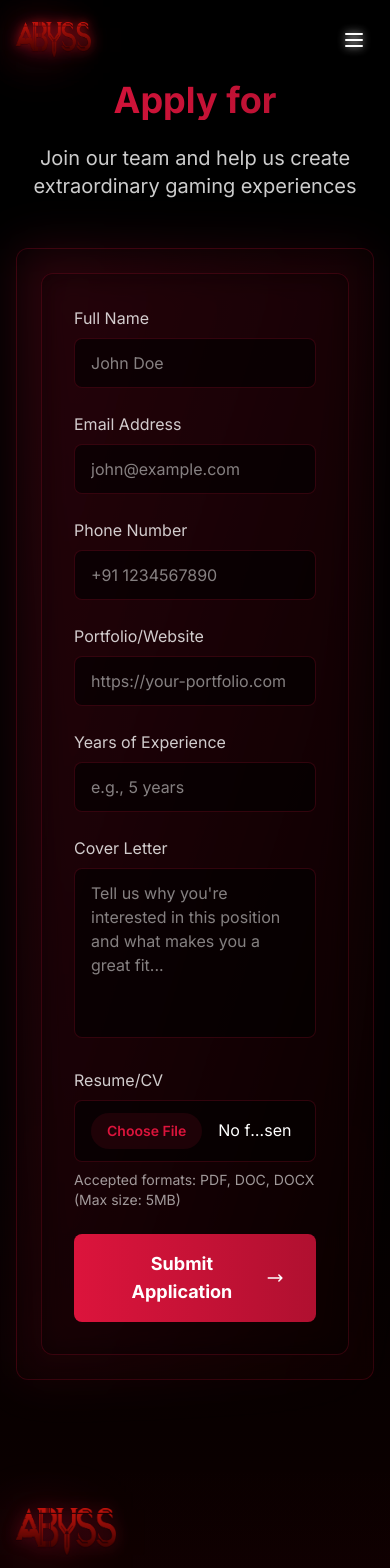
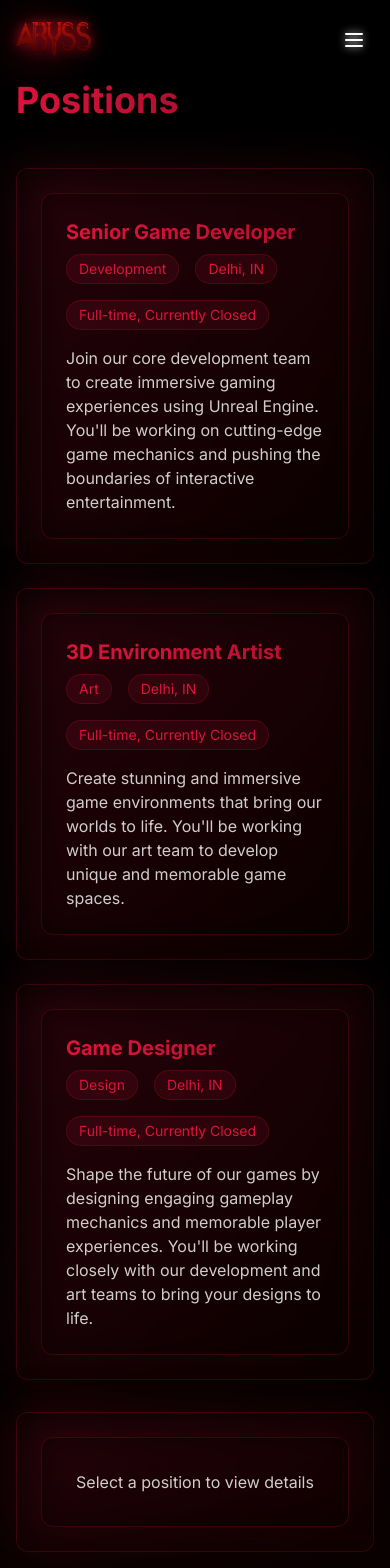
Before and after one commit to The-Abyss-Studios/Website-Main, a Next.js app: page /careers/apply in a window 390 px wide. Shown: the top 1568 px of the page. Built offline with nearby package versions, Linux system fonts and the light colour scheme.

Commit message:
Update page.tsx

```diff
--- a/src/app/careers/apply/page.tsx
+++ b/src/app/careers/apply/page.tsx
@@ -1,253 +1,91 @@
 'use client';
 
-import React, { useState, useEffect, Suspense } from 'react';
-import { useSearchParams } from 'next/navigation';
+import React from 'react';
 import Navbar from '@/components/Navbar';
 import Footer from '@/components/Footer';
 import TechBackground from '@/components/TechBackground';
 
-interface ApplicationForm {
-  position: string;
-  name: string;
-  email: string;
-  phone: string;
-  portfolio: string;
-  experience: string;
-  message: string;
-  resume: File | null;
+interface JobPosition {
+  title: string;
+  department: string;
+  location: string;
+  type: string;
+  description: string;
+  requirements: string[];
+  responsibilities: string[];
 }
 
-function ApplicationForm() {
-  const searchParams = useSearchParams();
-  const position = searchParams?.get('position') || '';
+const jobPositions: JobPosition[] = [
+  {
+    title: "Senior Game Developer",
+    department: "Development",
+    location: "Delhi, IN",
+    type: "Full-time, Currently Closed",
+    description: "Join our core development team to create immersive gaming experiences using Unreal Engine. You'll be working on cutting-edge game mechanics and pushing the boundaries of interactive entertainment.",
+    requirements: [
+      "5+ years of experience in game development",
+      "Strong proficiency in C++ and Unreal Engine",
+      "Experience with multiplayer game development",
+      "Strong understanding of game design principles",
+      "Excellent problem-solving skills"
+    ],
+    responsibilities: [
+      "Design and implement core game systems",
+      "Optimize game performance and memory usage",
+      "Collaborate with artists and designers",
+      "Mentor junior developers",
+      "Participate in code reviews and technical discussions"
+    ]
+  },
+  {
+    title: "3D Environment Artist",
+    department: "Art",
+    location: "Delhi, IN",
+    type: "Full-time, Currently Closed",
+    description: "Create stunning and immersive game environments that bring our worlds to life. You'll be working with our art team to develop unique and memorable game spaces.",
+    requirements: [
+      "3+ years of experience in 3D environment art",
+      "Proficiency in Maya, ZBrush, and Substance Painter",
+      "Strong understanding of PBR workflows",
+      "Experience with Unreal Engine",
+      "Portfolio demonstrating environment art skills"
+    ],
+    responsibilities: [
+      "Create high-quality 3D environments",
+      "Optimize assets for real-time rendering",
+      "Work with the art director to maintain visual consistency",
+      "Collaborate with level designers",
+      "Implement environment lighting and effects"
+    ]
+  },
+  {
+    title: "Game Designer",
+    department: "Design",
+    location: "Delhi, IN",
+    type: "Full-time, Currently Closed",
+    description: "Shape the future of our games by designing engaging gameplay mechanics and memorable player experiences. You'll be working closely with our development and art teams to bring your designs to life.",
+    requirements: [
+      "3+ years of experience in game design",
+      "Strong understanding of game mechanics and systems",
+      "Experience with game design documentation",
+      "Knowledge of current gaming trends",
+      "Excellent communication skills"
+    ],
+    responsibilities: [
+      "Design and document game mechanics",
+      "Create and balance gameplay systems",
+      "Work with the team to implement designs",
+      "Playtest and iterate on game features",
+      "Contribute to the overall game vision"
+    ]
+  }
+];
 
-  const [formData, setFormData] = useState<ApplicationForm>({
-    position,
-    name: '',
-    email: '',
-    phone: '',
-    portfolio: '',
-    experience: '',
-    message: '',
-    resume: null
-  });
-
-  const [isSubmitting, setIsSubmitting] = useState(false);
-  const [submitStatus, setSubmitStatus] = useState<{
-    type: 'success' | 'error' | null;
-    message: string;
-  }>({ type: null, message: '' });
-
-  const handleChange = (e: React.ChangeEvent<HTMLInputElement | HTMLTextAreaElement>) => {
-    const { name, value } = e.target;
-    setFormData(prev => ({
-      ...prev,
-      [name]: value
-    }));
-  };
-
-  const handleFileChange = (e: React.ChangeEvent<HTMLInputElement>) => {
-    if (e.target.files && e.target.files[0]) {
-      setFormData(prev => ({
-        ...prev,
-        resume: e.target.files![0]
-      }));
-    }
-  };
-
-  const handleSubmit = async (e: React.FormEvent) => {
-    e.preventDefault();
-    setIsSubmitting(true);
-    setSubmitStatus({ type: null, message: '' });
-
-    try {
-      const formDataToSend = new FormData();
-      Object.entries(formData).forEach(([key, value]) => {
-        if (value !== null) {
-          formDataToSend.append(key, value);
-        }
-      });
-
-      const response = await fetch('/api/sendApplication', {
-        method: 'POST',
-        body: formDataToSend,
-      });
-
-      const data = await response.json();
-
-      if (response.ok) {
-        setSubmitStatus({
-          type: 'success',
-          message: 'Application submitted successfully! We\'ll review your application and get back to you soon.'
-        });
-        setFormData({
-          position,
-          name: '',
-          email: '',
-          phone: '',
-          portfolio: '',
-          experience: '',
-          message: '',
-          resume: null
-        });
-      } else {
-        throw new Error(data.message || 'Failed to submit application');
-      }
-    } catch (error) {
-      setSubmitStatus({
-        type: 'error',
-        message: error instanceof Error ? error.message : 'Failed to submit application'
-      });
-    } finally {
-      setIsSubmitting(false);
-    }
-  };
-
-  return (
-    <div className="max-w-3xl mx-auto">
-      <div className="text-center mb-12">
-        <h1 className="text-4xl md:text-5xl font-bold mb-6 bg-gradient-to-r from-[#DC143C] to-[#B01030] bg-clip-text text-transparent">
-          Apply for {position}
-        </h1>
-        <p className="text-xl text-white/80">
-          Join our team and help us create extraordinary gaming experiences
-        </p>
-      </div>
-
-      <div className="card">
-        <div className="absolute inset-0 bg-gradient-to-br from-[#DC143C]/20 to-transparent rounded-xl blur-xl"></div>
-        <div className="relative bg-black/40 backdrop-blur-md rounded-xl p-8 border border-[#DC143C]/20">
-          {submitStatus.type && (
-            <div className={`mb-6 p-4 rounded-lg ${
-              submitStatus.type === 'success'
-                ? 'bg-green-500/20 border border-green-500/50 text-green-300'
-                : 'bg-red-500/20 border border-red-500/50 text-red-300'
-            }`}>
-              {submitStatus.message}
-            </div>
-          )}
-
-          <form onSubmit={handleSubmit} className="space-y-6">
-            <div>
-              <label htmlFor="name" className="block text-white/80 mb-2">Full Name</label>
-              <input
-                type="text"
-                id="name"
-                name="name"
-                value={formData.name}
-                onChange={handleChange}
-                required
-                className="w-full px-4 py-3 bg-black/60 border border-[#DC143C]/20 rounded-lg focus:outline-none focus:border-[#DC143C] text-white placeholder-white/50"
-                placeholder="John Doe"
-              />
-            </div>
-
-            <div>
-              <label htmlFor="email" className="block text-white/80 mb-2">Email Address</label>
-              <input
-                type="email"
-                id="email"
-                name="email"
-                value={formData.email}
-                onChange={handleChange}
-                required
-                className="w-full px-4 py-3 bg-black/60 border border-[#DC143C]/20 rounded-lg focus:outline-none focus:border-[#DC143C] text-white placeholder-white/50"
-                placeholder="john@example.com"
-              />
-            </div>
-
-            <div>
-              <label htmlFor="phone" className="block text-white/80 mb-2">Phone Number</label>
-              <input
-                type="tel"
-                id="phone"
-                name="phone"
-                value={formData.phone}
-                onChange={handleChange}
-                required
-                className="w-full px-4 py-3 bg-black/60 border border-[#DC143C]/20 rounded-lg focus:outline-none focus:border-[#DC143C] text-white placeholder-white/50"
-                placeholder="+91 1234567890"
-              />
-            </div>
-
-            <div>
-              <label htmlFor="portfolio" className="block text-white/80 mb-2">Portfolio/Website</label>
-              <input
-                type="url"
-                id="portfolio"
-                name="portfolio"
-                value={formData.portfolio}
-                onChange={handleChange}
-                className="w-full px-4 py-3 bg-black/60 border border-[#DC143C]/20 rounded-lg focus:outline-none focus:border-[#DC143C] text-white placeholder-white/50"
-                placeholder="https://your-portfolio.com"
-              />
-            </div>
-
-            <div>
-              <label htmlFor="experience" className="block text-white/80 mb-2">Years of Experience</label>
-              <input
-                type="text"
-                id="experience"
-                name="experience"
-                value={formData.experience}
-                onChange={handleChange}
-                required
-                className="w-full px-4 py-3 bg-black/60 border border-[#DC143C]/20 rounded-lg focus:outline-none focus:border-[#DC143C] text-white placeholder-white/50"
-                placeholder="e.g., 5 years"
-              />
-            </div>
-
-            <div>
-              <label htmlFor="message" className="block text-white/80 mb-2">Cover Letter</label>
-              <textarea
-                id="message"
-                name="message"
-                value={formData.message}
-                onChange={handleChange}
-                required
-                rows={6}
-                className="w-full px-4 py-3 bg-black/60 border border-[#DC143C]/20 rounded-lg focus:outline-none focus:border-[#DC143C] text-white placeholder-white/50 resize-none"
-                placeholder="Tell us why you're interested in this position and what makes you a great fit..."
-              />
-            </div>
-
-            <div>
-              <label htmlFor="resume" className="block text-white/80 mb-2">Resume/CV</label>
-              <input
-                type="file"
-                id="resume"
-                name="resume"
-                onChange={handleFileChange}
-                required
-                accept=".pdf,.doc,.docx"
-                className="w-full px-4 py-3 bg-black/60 border border-[#DC143C]/20 rounded-lg focus:outline-none focus:border-[#DC143C] text-white file:mr-4 file:py-2 file:px-4 file:rounded-full file:border-0 file:text-sm file:font-semibold file:bg-[#DC143C]/10 file:text-[#DC143C] hover:file:bg-[#DC143C]/20"
-              />
-              <p className="mt-2 text-sm text-white/60">
-                Accepted formats: PDF, DOC, DOCX (Max size: 5MB)
-              </p>
-            </div>
-
-            <button
-              type="submit"
-              disabled={isSubmitting}
-              className="relative group w-full px-8 py-4 bg-gradient-to-r from-[#DC143C] to-[#B01030] text-white rounded-lg overflow-hidden transition-all duration-300 hover:scale-105 hover:shadow-[0_0_30px_rgba(220,20,60,0.5)]"
-            >
-              <div className="absolute inset-0 bg-gradient-to-r from-[#DC143C]/0 via-white/20 to-[#DC143C]/0 translate-x-[-100%] group-hover:translate-x-[100%] transition-transform duration-1000"></div>
-              <span className="relative flex items-center justify-center gap-2 text-lg font-bold">
-                {isSubmitting ? 'Submitting...' : 'Submit Application'}
-                <svg className="w-5 h-5 group-hover:translate-x-1 transition-transform" fill="none" stroke="currentColor" viewBox="0 0 24 24">
-                  <path strokeLinecap="round" strokeLinejoin="round" strokeWidth={2} d="M17 8l4 4m0 0l-4 4m4-4H3" />
-                </svg>
-              </span>
-            </button>
-          </form>
-        </div>
-      </div>
-    </div>
-  );
-}
+const CONTACT_EMAIL = "contactus@abyssstudios.site";
 
 export default function Apply() {
+  const [selectedJob, setSelectedJob] = React.useState<JobPosition | null>(null);
+
   const handleNavClick = (sectionId: string) => {
     const element = document.getElementById(sectionId);
     if (element) {
@@ -266,22 +104,102 @@ export default function Apply() {
     <main className="min-h-screen bg-gradient-to-b from-black via-black to-[#1a0000] text-white">
       <TechBackground />
       <Navbar />
-
-      {/* Application Form Section */}
       <section className="py-20 px-4">
-        <Suspense fallback={
-          <div className="max-w-3xl mx-auto text-center">
-            <div className="animate-pulse">
-              <div className="h-12 bg-[#DC143C]/20 rounded-lg mb-6"></div>
-              <div className="h-4 bg-[#DC143C]/20 rounded-lg mb-4"></div>
-              <div className="h-4 bg-[#DC143C]/20 rounded-lg w-3/4 mx-auto"></div>
+        <div className="max-w-7xl mx-auto">
+          <h2 className="section-title mb-12">Positions</h2>
+          <div className="grid grid-cols-1 lg:grid-cols-2 gap-8">
+            {/* Job Listings */}
+            <div className="space-y-6">
+              {jobPositions.map((job, index) => (
+                <div
+                  key={index}
+                  className={`card group cursor-pointer ${selectedJob === job ? 'ring-2 ring-[#DC143C]' : ''}`}
+                  onClick={() => setSelectedJob(job)}
+                >
+                  <div className="absolute inset-0 bg-gradient-to-br from-[#DC143C]/20 to-transparent rounded-xl blur-xl group-hover:blur-2xl transition-all duration-500"></div>
+                  <div className="relative bg-black/40 backdrop-blur-md rounded-xl p-6 border border-[#DC143C]/20 group-hover:border-[#DC143C]/40 transition-all duration-500">
+                    <h3 className="text-xl font-bold mb-2 bg-gradient-to-r from-[#DC143C] to-[#B01030] bg-clip-text text-transparent">
+                      {job.title}
+                    </h3>
+                    <div className="flex flex-wrap gap-4 mb-4">
+                      <span className="px-3 py-1 text-sm bg-[#DC143C]/10 text-[#DC143C] rounded-full border border-[#DC143C]/20">
+                        {job.department}
+                      </span>
+                      <span className="px-3 py-1 text-sm bg-[#DC143C]/10 text-[#DC143C] rounded-full border border-[#DC143C]/20">
+                        {job.location}
+                      </span>
+                      <span className="px-3 py-1 text-sm bg-[#DC143C]/10 text-[#DC143C] rounded-full border border-[#DC143C]/20">
+                        {job.type}
+                      </span>
+                    </div>
+                    <p className="text-white/80">
+                      {job.description}
+                    </p>
+                  </div>
+                </div>
+              ))}
+            </div>
+            {/* Job Details */}
+            <div className="lg:sticky lg:top-24">
+              {selectedJob ? (
+                <div className="card">
+                  <div className="absolute inset-0 bg-gradient-to-br from-[#DC143C]/20 to-transparent rounded-xl blur-xl"></div>
+                  <div className="relative bg-black/40 backdrop-blur-md rounded-xl p-8 border border-[#DC143C]/20">
+                    <h3 className="text-2xl font-bold mb-6 bg-gradient-to-r from-[#DC143C] to-[#B01030] bg-clip-text text-transparent">
+                      {selectedJob.title}
+                    </h3>
+                    <div className="space-y-8">
+                      <div>
+                        <h4 className="text-lg font-bold mb-4 text-white">Requirements</h4>
+                        <ul className="space-y-2">
+                          {selectedJob.requirements.map((req, index) => (
+                            <li key={index} className="flex items-start">
+                              <span className="text-[#DC143C] mr-2">•</span>
+                              <span className="text-white/80">{req}</span>
+                            </li>
+                          ))}
+                        </ul>
+                      </div>
+                      <div>
+                        <h4 className="text-lg font-bold mb-4 text-white">Responsibilities</h4>
+                        <ul className="space-y-2">
+                          {selectedJob.responsibilities.map((resp, index) => (
+                            <li key={index} className="flex items-start">
+                              <span className="text-[#DC143C] mr-2">•</span>
+                              <span className="text-white/80">{resp}</span>
+                            </li>
+                          ))}
+                        </ul>
+                      </div>
+                      <a
+                        href={`mailto:${CONTACT_EMAIL}?subject=Application for ${encodeURIComponent(selectedJob.title)}`}
+                        className="relative group w-full block px-8 py-4 mt-8 bg-gradient-to-r from-[#DC143C] to-[#B01030] text-white rounded-lg overflow-hidden transition-all duration-300 hover:scale-105 hover:shadow-[0_0_30px_rgba(220,20,60,0.5)] text-center"
+                      >
+                        <div className="absolute inset-0 bg-gradient-to-r from-[#DC143C]/0 via-white/20 to-[#DC143C]/0 translate-x-[-100%] group-hover:translate-x-[100%] transition-transform duration-1000"></div>
+                        <span className="relative flex items-center justify-center gap-2 text-lg font-bold">
+                          Apply Now
+                          <svg className="w-5 h-5 group-hover:translate-x-1 transition-transform" fill="none" stroke="currentColor" viewBox="0 0 24 24">
+                            <path strokeLinecap="round" strokeLinejoin="round" strokeWidth={2} d="M17 8l4 4m0 0l-4 4m4-4H3" />
+                          </svg>
+                        </span>
+                      </a>
+                    </div>
+                  </div>
+                </div>
+              ) : (
+                <div className="card">
+                  <div className="absolute inset-0 bg-gradient-to-br from-[#DC143C]/20 to-transparent rounded-xl blur-xl"></div>
+                  <div className="relative bg-black/40 backdrop-blur-md rounded-xl p-8 border border-[#DC143C]/20 text-center">
+                    <p className="text-white/80">
+                      Select a position to view details
+                    </p>
+                  </div>
+                </div>
+              )}
             </div>
           </div>
-        }>
-          <ApplicationForm />
-        </Suspense>
+        </div>
       </section>
-
       <Footer handleNavClick={handleNavClick} />
     </main>
   );
```
